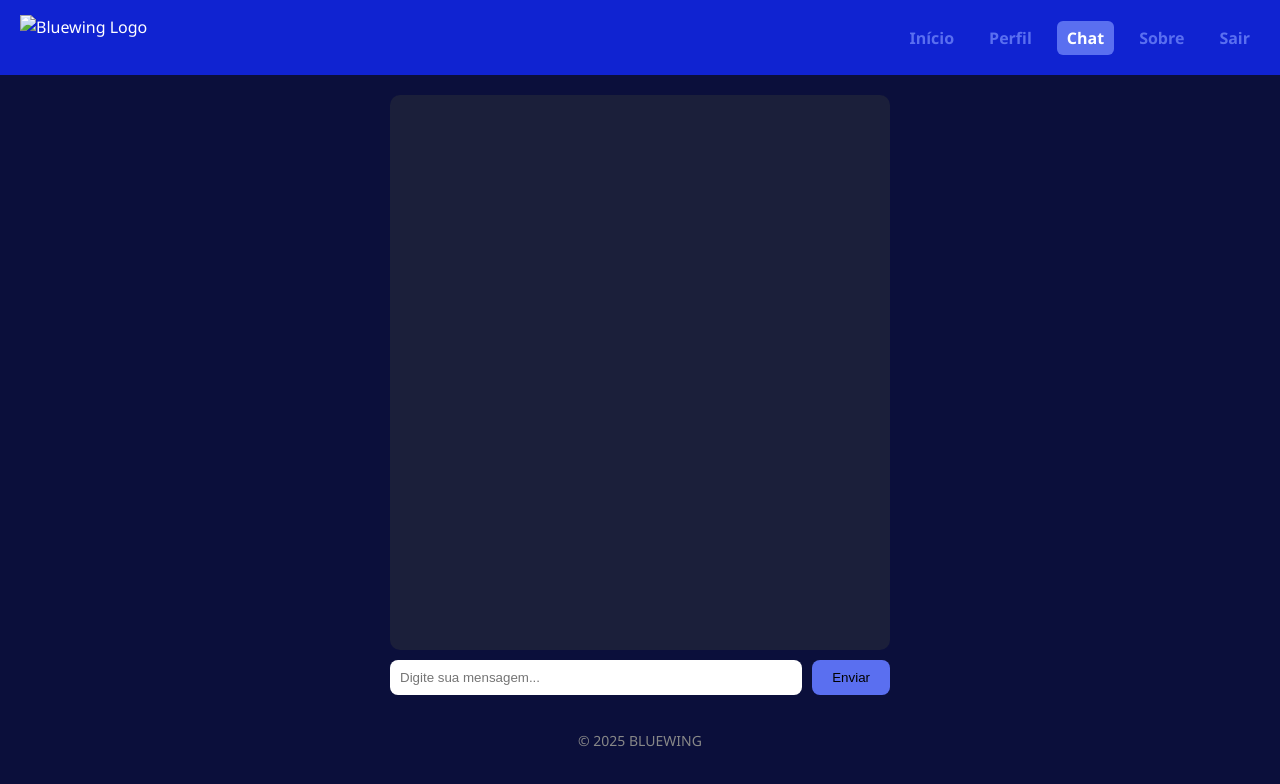
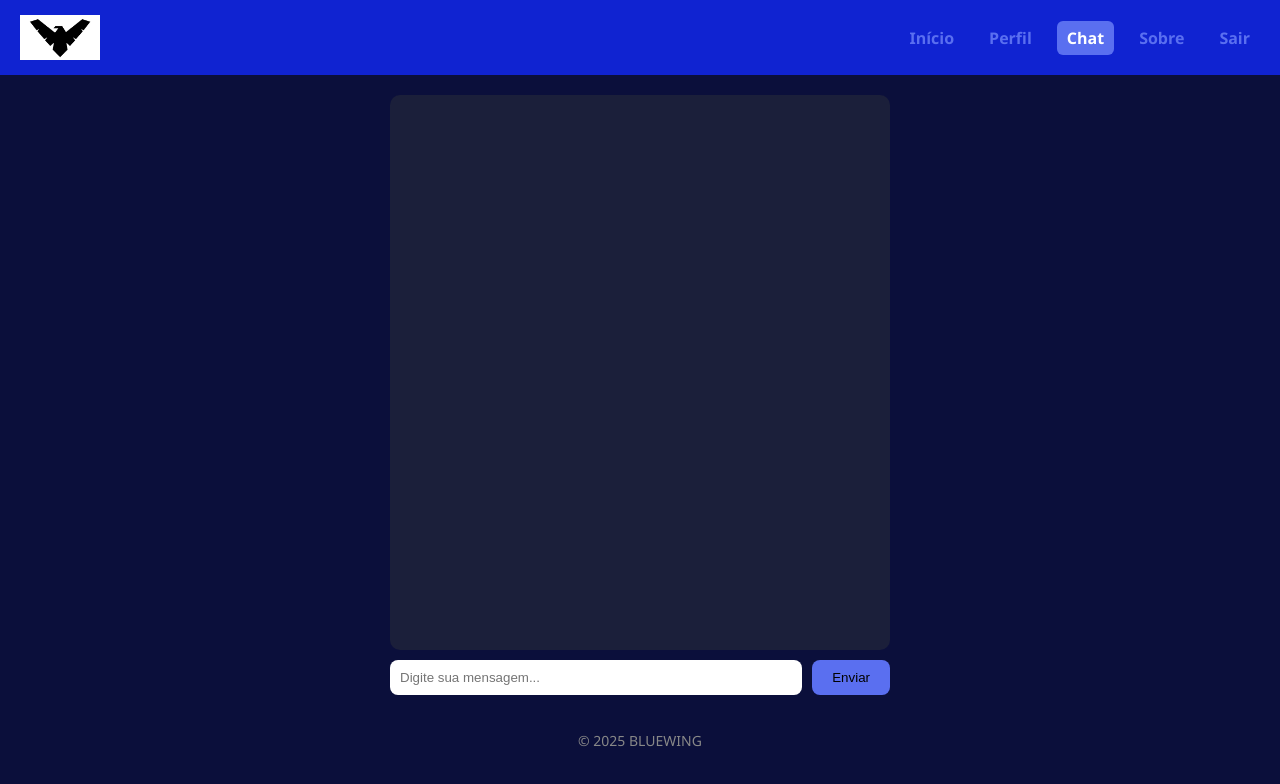
Before and after one commit to BeFinkler/AppCaroneiro, a plain HTML site: page chat.html in a window 1280 px wide. Drawn offline with Linux system fonts and the light colour scheme.

Commit message:
Finalização
Ultimos toques no projeto.

```diff
--- a/chat.html
+++ b/chat.html
@@ -8,7 +8,7 @@
 </head>
 <body>
   <header class="navbar">
-    <img src="img/logo.png" class="logo" alt="Bluewing Logo">
+    <img src="img/logobluewing.png" class="logo" alt="Bluewing Logo">
     <button id="menu-toggle" class="menu-toggle" aria-controls="nav-menu" aria-expanded="false">☰</button>
     <nav id="nav-menu" class="nav-menu">
       <a href="main.html">Início</a>
```
Also changed, not shown: sobre.html (+1 -1 lines).
